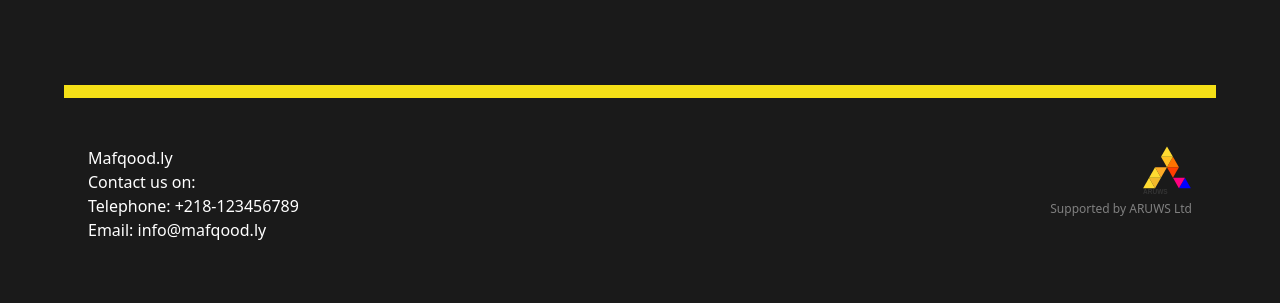
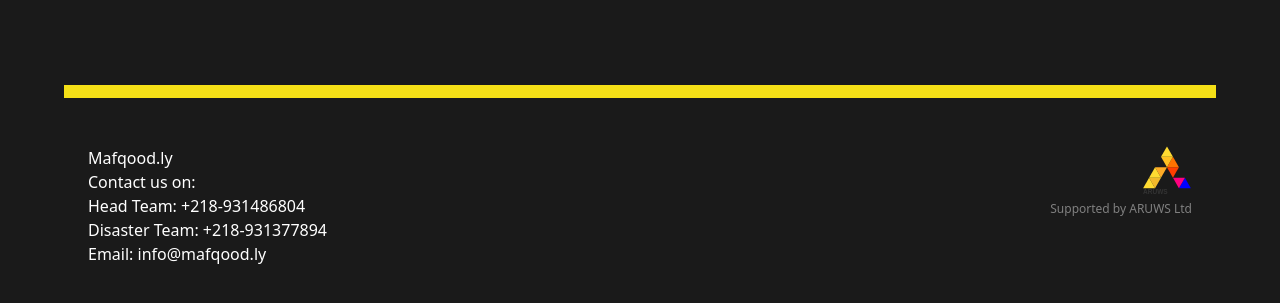
Before and after one commit to Aruws-Consultancy/mafqoodly, a Django app: template templates/base.html in a window 1280 px wide. Shown: the part 300-603 px from the top of the page. Run offline with Django 4.2, Linux system fonts and the light colour scheme; the template is opened without the code that fills it, so the values that code supplies are empty; some libraries are stand-ins or nearby versions.

Commit message:
update numbers

```diff
--- a/templates/base.html
+++ b/templates/base.html
@@ -54,7 +54,8 @@
             <div class="column">
                 Mafqood.ly</br>
                 Contact us on:</br>
-                Telephone: +218-123456789</br>
+                Head Team: +218-931486804</br>
+                Disaster Team: +218-931377894</br>
                 Email: info@mafqood.ly</br>
             </div>
             <div class="column has-text-right is-size-7" style="color:grey">
```
